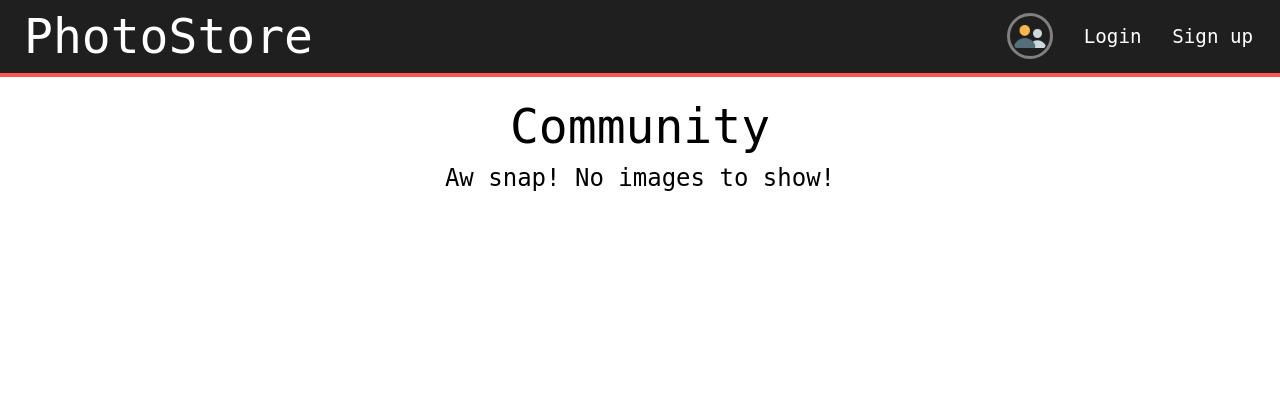
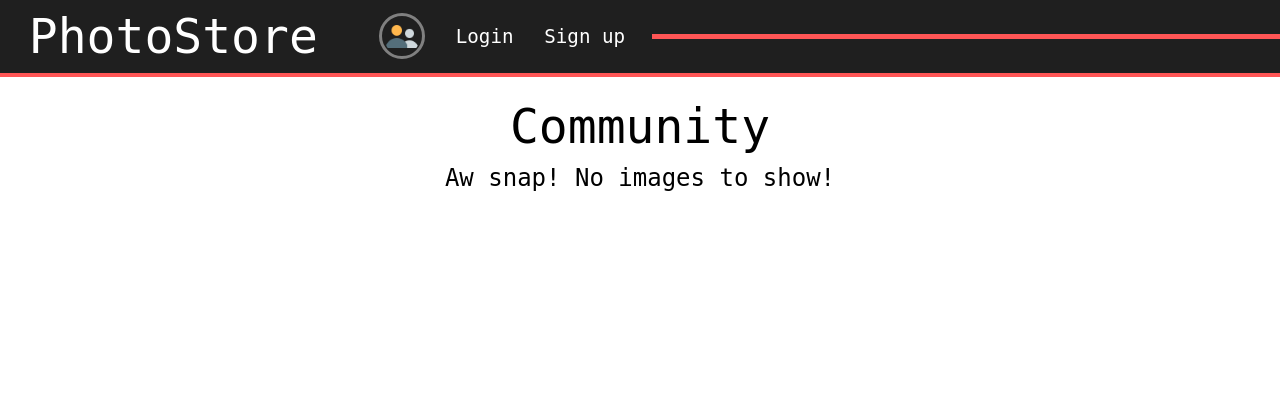
Before and after one commit to opencodeiiita/PhotoStore, a Flask app: page /community in a window 1280 px wide. Shown: the top 420 px of the page. Run offline with Flask 2, Linux system fonts and the light colour scheme; data that the repository does not hold is empty.

Commit message:
added loader

```diff
--- a/static/css/styles.css
+++ b/static/css/styles.css
@@ -73,7 +73,21 @@ header {
 	border-bottom: 0.2em var(--accent-color) solid;
 	padding-left: 1em;
 }
-
+.header-container {
+    display: flex;
+    flex-direction: row;
+    align-items: center;
+    justify-content: space-between;
+    gap: 1em;
+    height: 100%;
+    width: 100%;
+}
+#header-loader {
+	width: 0%;
+    height: 0.2em;
+    background-color: var(--accent-color);
+    transition: width var(--transition-duration);
+}
 footer {
 	position: relative;
 	min-height: var(--hf-height);
@@ -85,7 +99,7 @@ footer {
 	align-items: center;
 	justify-content: center;
 	font-size: 2em;
-
+	padding-left:0.2rem;
 	transition: color var(--transition-duration);
 }
 
--- a/static/js/image.js
+++ b/static/js/image.js
@@ -19,6 +19,7 @@ function loadImages() {
 				profileUploadInfo = document.querySelector('#numPhotos'),
 				images = document.getElementById('images'),
 				imagesMessage = document.getElementById('images-message');
+				headerLoader = document.getElementById('header-loader');
 
 			if (imageList.length > 0) {
 				if (profileUploadInfo)
@@ -31,6 +32,8 @@ function loadImages() {
 
 					if (imageBox)
 						images.appendChild(imageBox);
+
+					headerLoader.style.width = `${(parseInt(idx)+1) * 100 / imageList.length}%`;
 				}
 
 				imagesMessage.remove();
@@ -41,6 +44,8 @@ function loadImages() {
 
 				imagesMessage.innerText = 'Aw snap! No images to show!';
 			}
+
+			headerLoader.style.width = '100%';
 		}
 	};
 
--- a/templates/partials/header.html
+++ b/templates/partials/header.html
@@ -1,4 +1,5 @@
 <header>
+	<div class="header-container">
 		<div class="heading-container" onclick="window.location.href = '/';" title="Home page">
 			PhotoStore
 		</div>
@@ -33,4 +34,6 @@
 			</div>
 			{% endif %}
 		</div>
+	</div>
+	<div id="header-loader"></div>
 </header>
```
Lines whose indentation alone changed are shown as unchanged.
